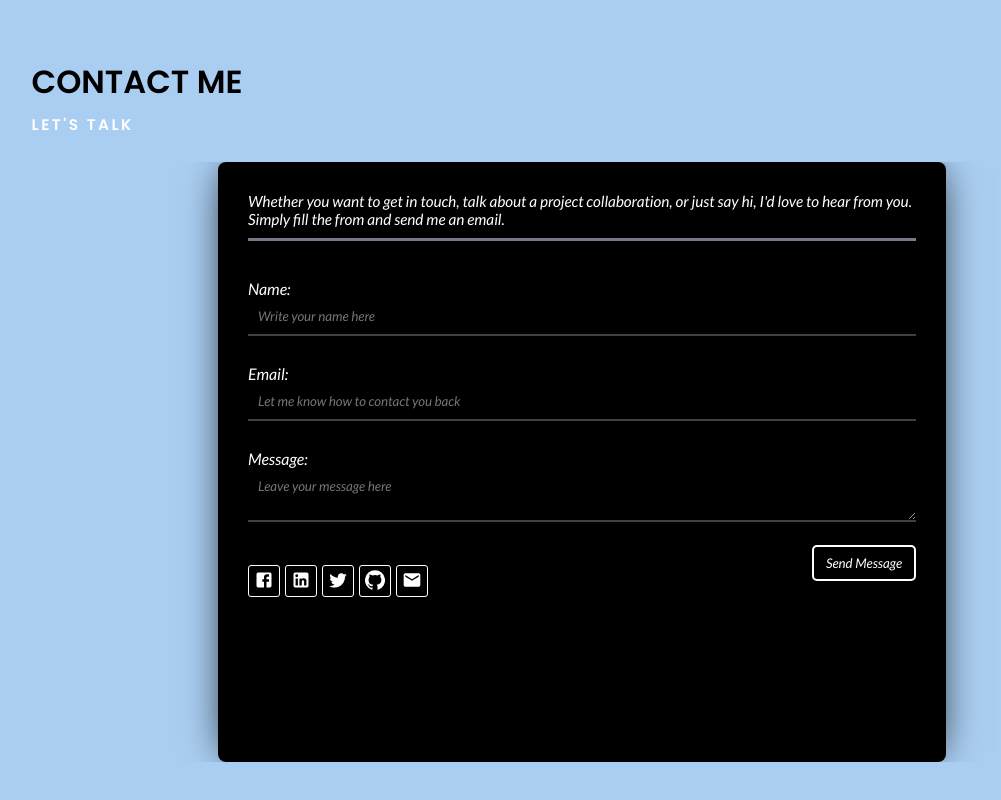
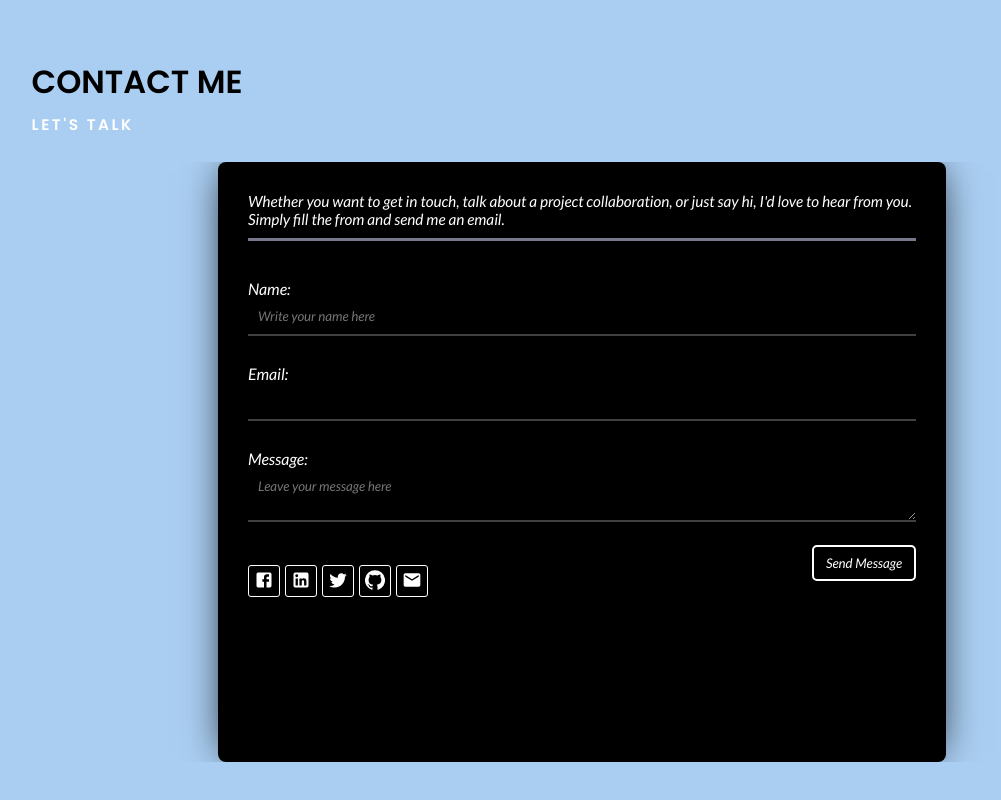
Before and after one commit to deep-shikha1701/portfolio, a React (Create React App) app: page / in a window 1280 px wide. Shown: the part 3716-4516 px from the top of the page, without its empty margins (58-1059 px from the left). Built offline with nearby package versions, Linux system fonts and the light colour scheme; the HTML template or start-up script is replaced by a standard one.

Commit message:
Updated forms

```diff
--- a/src/components/Contact.js
+++ b/src/components/Contact.js
@@ -24,7 +24,7 @@
                     <h6>Whether you want to get in touch, talk about a project collaboration, or just say hi, I'd love to hear from you.
                         Simply fill the from and send me an email.</h6>
                     <p type="Name:"><input type="text" name="Name" placeholder="Write your name here" required></input></p>
-                    <p type="Email:"><input type="email" name="Email" placeholder="Let me know how to contact you back" required></input></p>
+                    <p type="Email:"><input type="email" name="email" required></input></p>
                     <p type="Message:"><textarea type="text" name="Message" placeholder="Leave your message here" required/></p>
                     <button type="Submit">Send Message</button>
                     <div className="about__social">
```
